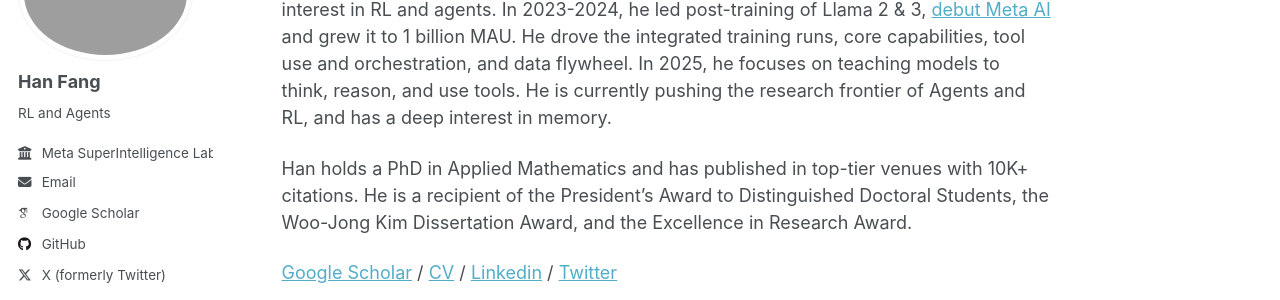
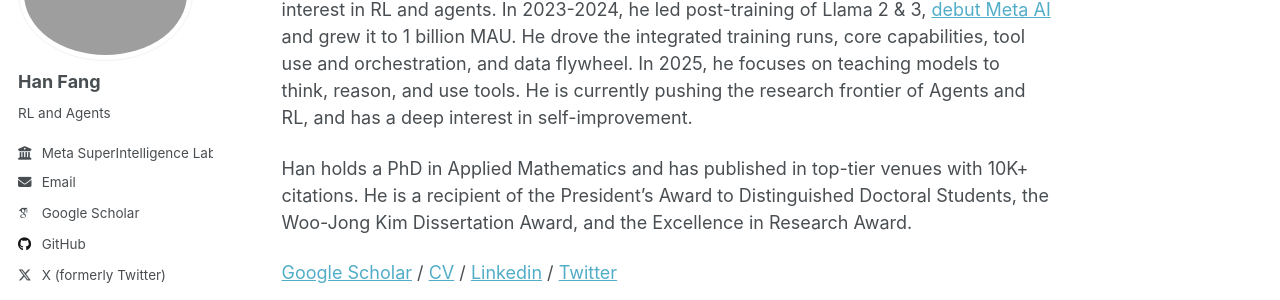
Before and after one commit to hanfang/hanfang.github.io, a Jekyll site: the page built from _pages/about.md, in a window 1280 px wide and 900 px high. Shown: the part 172-472 px from the top of the window. Built offline with Jekyll 4.4.1, drawn with Linux system fonts in a browser that asks for light colours; some web fonts are replaced.

Commit message:
Update about page and CV

```diff
--- a/_pages/about.md
+++ b/_pages/about.md
@@ -7,7 +7,7 @@
   - /about.html
 ---
 
-Han Fang is an AI Research Scientist at Meta's SuperIntelligence Labs, with research interest in RL and agents. In 2023-2024, he led post-training of Llama 2 & 3, [debut Meta AI](https://developers.facebook.com/videos/2023/building-metas-next-generation-ai-product-experiences-with-llama/) and grew it to 1 billion MAU. He drove the integrated training runs, core capabilities, tool use and orchestration, and data flywheel. In 2025, he focuses on teaching models to think, reason, and use tools. He is currently pushing the research frontier of Agents and RL, and has a deep interest in memory.
+Han Fang is an AI Research Scientist at Meta's SuperIntelligence Labs, with research interest in RL and agents. In 2023-2024, he led post-training of Llama 2 & 3, [debut Meta AI](https://developers.facebook.com/videos/2023/building-metas-next-generation-ai-product-experiences-with-llama/) and grew it to 1 billion MAU. He drove the integrated training runs, core capabilities, tool use and orchestration, and data flywheel. In 2025, he focuses on teaching models to think, reason, and use tools. He is currently pushing the research frontier of Agents and RL, and has a deep interest in self-improvement.
 
 Han holds a PhD in Applied Mathematics and has published in top-tier venues with 10K+ citations. He is a recipient of the President’s Award to Distinguished Doctoral Students, the Woo-Jong Kim Dissertation Award, and the Excellence in Research Award.
 
```
Also changed, not shown: 1 other file.
